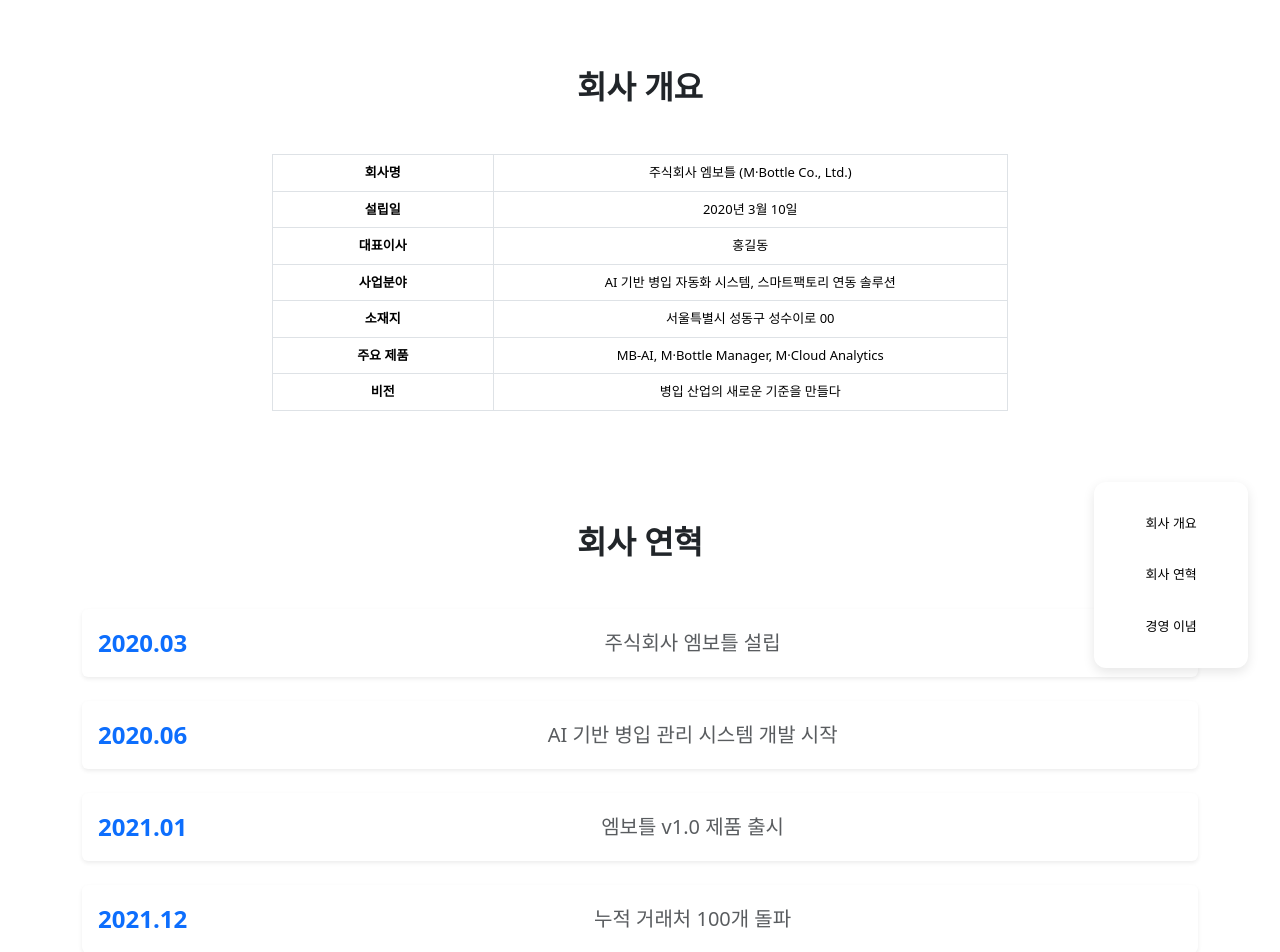
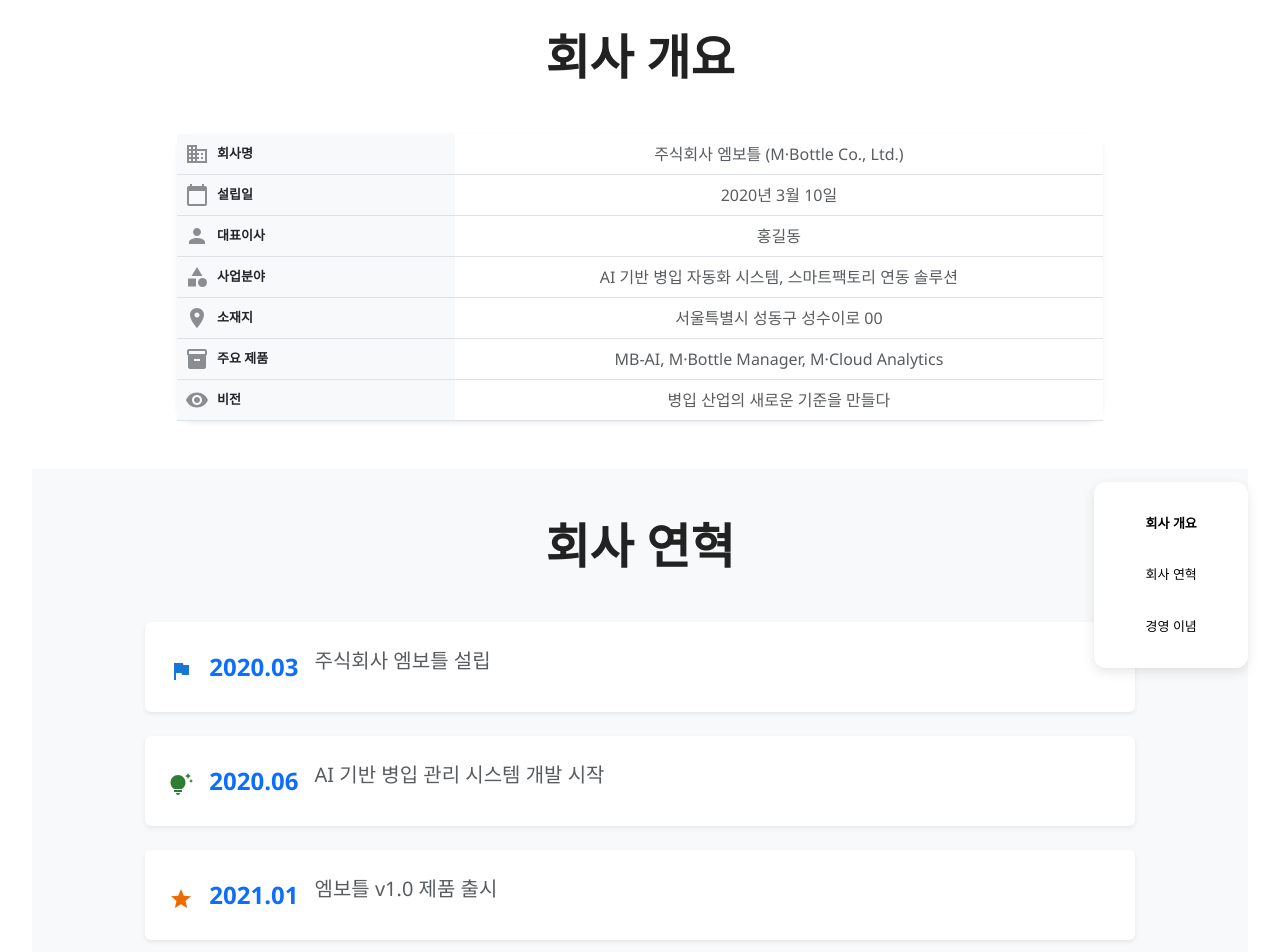
Before and after one commit to nwj0927/mbottle, a React (Create React App) app: page /company in a window 1280 px wide. Shown: the part 100-1052 px from the top of the page. Built offline with nearby package versions, Linux system fonts and the light colour scheme; no server answers.

Commit message:
20250709

```diff
--- a/src/pages/Company.css
+++ b/src/pages/Company.css
@@ -1,8 +1,7 @@
-/* Company.css */
-
+/* floating navigator 스타일 */
 .floating-navigator {
   position: fixed;
-  bottom: 2rem; /* 우측 하단 고정 */
+  bottom: 2rem;
   right: 2rem;
   width: 12vw;
   max-width: 180px;
@@ -17,7 +16,7 @@
   transition: all 0.3s ease;
 }
 
-/* 작은 화면 (모바일 대응) */
+/* 모바일 대응 */
 @media (max-width: 768px) {
   .floating-navigator {
     bottom: 1.2rem;
@@ -41,10 +40,26 @@
 .floating-navigator .nav-link {
   margin-top: 0.5rem;
   margin-bottom: 0.5rem;
-  color: #000000; /* react-bootstrap 기본 primary 색상 */
+  color: #000000;
 }
 
 .floating-navigator .nav-link.active {
   font-weight: bold;
-  color: #000000; /* react-bootstrap 기본 primary 색상 */
+  color: #000000;
 }
+
+/* 각 섹션의 스크롤 마진 보정 (고정 헤더 높이 10vh) */
+#profile,
+#history,
+#philosophy {
+  scroll-margin-top: 10vh;
+}
+
+/* App-section 기본 padding 보정 (헤더 높이만큼 위 여백 확보) */
+.App-section {
+  padding-top: 10vh;
+  padding-bottom: 5vh;
+  position: relative;
+  font-size: small;
+  z-index: 1;
+}
--- a/src/pages/CompanyHistory.css
+++ b/src/pages/CompanyHistory.css
@@ -19,3 +19,17 @@
 .timeline-description {
   flex: 1;
 }
+
+@media (max-width: 768px) {
+  .fs-5 {
+    font-size: 1rem !important;
+  }
+
+  .fs-4 {
+    font-size: 1.1rem !important;
+  }
+
+  .display-5 {
+    font-size: 2rem;
+  }
+}
--- a/src/pages/CompanyHistory.js
+++ b/src/pages/CompanyHistory.js
@@ -2,47 +2,93 @@ import React from "react"
 import { Container, Row, Col, Card } from "react-bootstrap"
 import { motion } from "framer-motion"
 import "bootstrap/dist/css/bootstrap.min.css"
-import "./CompanyHistory.css" // 선택: 커스텀 스타일
+import {
+  Flag,
+  Star,
+  WorkspacePremium,
+  EmojiEvents,
+  Public,
+  TipsAndUpdates,
+} from "@mui/icons-material"
+
+import "./CompanyHistory.css" // 선택: 스타일 추가 가능
 
 const companyHistory = [
-  { year: "2020.03", description: "주식회사 엠보틀 설립" },
-  { year: "2020.06", description: "AI 기반 병입 관리 시스템 개발 시작" },
-  { year: "2021.01", description: "엠보틀 v1.0 제품 출시" },
-  { year: "2021.12", description: "누적 거래처 100개 돌파" },
-  { year: "2022.07", description: "스마트팩토리 연동 시스템 런칭" },
-  { year: "2023.02", description: "ISO 9001 인증 획득" },
-  { year: "2023.11", description: "해외 3개국 수출 개시" },
-  { year: "2024.06", description: "AI 자동 최적화 시스템 'MB-AI' 출시" },
-  { year: "2025.01", description: "국내 1,000개 병입 시설 도입 달성" },
+  {
+    year: "2020.03",
+    description: "주식회사 엠보틀 설립",
+    icon: <Flag color="primary" />,
+  },
+  {
+    year: "2020.06",
+    description: "AI 기반 병입 관리 시스템 개발 시작",
+    icon: <TipsAndUpdates color="success" />,
+  },
+  {
+    year: "2021.01",
+    description: "엠보틀 v1.0 제품 출시",
+    icon: <Star color="warning" />,
+  },
+  {
+    year: "2021.12",
+    description: "누적 거래처 100개 돌파",
+    icon: <EmojiEvents color="secondary" />,
+  },
+  {
+    year: "2022.07",
+    description: "스마트팩토리 연동 시스템 런칭",
+    icon: <TipsAndUpdates color="info" />,
+  },
+  {
+    year: "2023.02",
+    description: "ISO 9001 인증 획득",
+    icon: <WorkspacePremium color="error" />,
+  },
+  {
+    year: "2023.11",
+    description: "해외 3개국 수출 개시",
+    icon: <Public color="primary" />,
+  },
+  {
+    year: "2024.06",
+    description: "AI 자동 최적화 시스템 'MB-AI' 출시",
+    icon: <TipsAndUpdates color="success" />,
+  },
+  {
+    year: "2025.01",
+    description: "국내 1,000개 병입 시설 도입 달성",
+    icon: <EmojiEvents color="warning" />,
+  },
 ]
 
 const CompanyHistory = () => {
   return (
-    <Container className="py-5">
-      <h2 className="text-center fw-bold mb-5">회사 연혁</h2>
-      <div className="timeline">
+    <Container fluid className="py-5 bg-light">
+      <h2 className="text-center fw-bold mb-5 display-5">회사 연혁</h2>
+      <Row className="justify-content-center">
+        <Col lg={10}>
           {companyHistory.map((item, index) => (
             <motion.div
               key={index}
-            initial={{ opacity: 0, x: index % 2 === 0 ? -50 : 50 }}
-            whileInView={{ opacity: 1, x: 0 }}
+              initial={{ opacity: 0, y: 40 }}
+              whileInView={{ opacity: 1, y: 0 }}
               viewport={{ once: true }}
-            transition={{ duration: 0.6, delay: index * 0.05 }}
-            className={`timeline-item ${index % 2 === 0 ? "left" : "right"}`}
+              transition={{ duration: 0.5, delay: index * 0.05 }}
+              className="mb-4"
             >
-            <Card className="shadow-sm border-0">
-              <Card.Body className="d-flex flex-column flex-md-row align-items-md-center gap-3">
-                <div className="timeline-year text-primary fw-bold fs-4">
-                  {item.year}
+              <Card className="shadow-sm border-0 bg-white">
+                <Card.Body className="d-flex flex-column flex-md-row align-items-start gap-3 p-4">
+                  <div className="d-flex align-items-center gap-3">
+                    <div className="fs-3">{item.icon}</div>
+                    <div className="text-primary fw-bold fs-4">{item.year}</div>
                   </div>
-                <div className="timeline-description fs-5 text-muted">
-                  {item.description}
-                </div>
+                  <div className="fs-5 text-muted">{item.description}</div>
                 </Card.Body>
               </Card>
             </motion.div>
           ))}
-      </div>
+        </Col>
+      </Row>
     </Container>
   )
 }
--- a/src/pages/CompanyPage.js
+++ b/src/pages/CompanyPage.js
@@ -2,11 +2,10 @@ import { useRef, useEffect, useState } from "react"
 import { useLocation } from "react-router-dom"
 import CompanyProfile from "./CompanyProfile"
 import CompanyHistory from "./CompanyHistory"
-import CompanyPhilosophy from "./CompanyPhilosophy" // ⬅ philosophy import
+import CompanyPhilosophy from "./CompanyPhilosophy"
 import { Nav } from "react-bootstrap"
-import "./Company.css" // CSS import
+import "./Company.css"
 
-// 사이드 네비게이터
 const FloatingNavigator = ({ activeSection }) => {
   return (
     <Nav className="flex-column floating-navigator">
@@ -29,23 +28,29 @@ const FloatingNavigator = ({ activeSection }) => {
 const CompanyPage = () => {
   const profileRef = useRef(null)
   const historyRef = useRef(null)
-  const philosophyRef = useRef(null) // ⬅ 철학 섹션 ref 추가
+  const philosophyRef = useRef(null)
   const location = useLocation()
   const [activeSection, setActiveSection] = useState("")
 
-  // 페이지 로드시 해시 스크롤 이동
   useEffect(() => {
     const hash = location.hash.replace("#", "")
-    if (hash === "profile" && profileRef.current) {
-      profileRef.current.scrollIntoView({ behavior: "smooth" })
-    } else if (hash === "history" && historyRef.current) {
-      historyRef.current.scrollIntoView({ behavior: "smooth" })
-    } else if (hash === "philosophy" && philosophyRef.current) {
-      philosophyRef.current.scrollIntoView({ behavior: "smooth" })
+    const refsMap = {
+      profile: profileRef,
+      history: historyRef,
+      philosophy: philosophyRef,
+    }
+    const targetRef = refsMap[hash]
+
+    if (targetRef && targetRef.current) {
+      const headerHeight = window.innerHeight * 0.1 // 헤더 높이 10vh 가정
+      const elementTop =
+        targetRef.current.getBoundingClientRect().top + window.pageYOffset
+      const scrollToPosition = elementTop - headerHeight
+
+      window.scrollTo({ top: scrollToPosition, behavior: "smooth" })
     }
   }, [location])
 
-  // 현재 활성 섹션 추적
   useEffect(() => {
     const handleScroll = () => {
       const profileTop = profileRef.current?.getBoundingClientRect().top ?? 0
@@ -70,10 +75,8 @@ const CompanyPage = () => {
 
   return (
     <section className="App-section">
-      {/* 사이드 네비게이터 */}
       <FloatingNavigator activeSection={activeSection} />
 
-      {/* 본문 영역 */}
       <div ref={profileRef} id="profile">
         <CompanyProfile />
       </div>
--- a/src/pages/CompanyPhilosophy.js
+++ b/src/pages/CompanyPhilosophy.js
@@ -1,25 +1,36 @@
 import React from "react"
 import { Container, Row, Col, Card } from "react-bootstrap"
 import { motion } from "framer-motion"
-import "bootstrap/dist/css/bootstrap.min.css"
-
+import PrecisionManufacturingIcon from "@mui/icons-material/PrecisionManufacturing"
+import AutoAwesomeIcon from "@mui/icons-material/AutoAwesome"
+import HandshakeIcon from "@mui/icons-material/Handshake"
+import EngineeringIcon from "@mui/icons-material/Engineering"
+import RecyclingIcon from "@mui/icons-material/Recycling"
 const coreValues = [
   {
     title: "정밀함",
     description: "세심한 설계와 품질관리로 완성도를 높입니다.",
+    icon: <PrecisionManufacturingIcon fontSize="inherit" color="primary" />,
   },
-  { title: "창의성", description: "감각적이고 차별화된 디자인을 개발합니다." },
+  {
+    title: "창의성",
+    description: "감각적이고 차별화된 디자인을 개발합니다.",
+    icon: <AutoAwesomeIcon fontSize="inherit" color="warning" />,
+  },
   {
     title: "신뢰",
     description: "투명한 커뮤니케이션과 약속 이행을 중시합니다.",
+    icon: <HandshakeIcon fontSize="inherit" color="success" />,
   },
   {
     title: "전문성",
     description: "금형부터 후가공까지 전공정 대응력을 보유합니다.",
+    icon: <EngineeringIcon fontSize="inherit" color="info" />,
   },
   {
     title: "지속 가능성",
     description: "환경을 생각한 소재 및 생산을 지향합니다.",
+    icon: <RecyclingIcon fontSize="inherit" color="success" />,
   },
 ]
 
@@ -83,7 +94,15 @@ const CompanyPhilosophy = () => {
               transition={{ duration: 0.5, delay: idx * 0.1 }}
             >
               <Card className="shadow-sm border-0 h-100">
-                <Card.Body>
+                <Card.Body className="d-flex flex-column align-items-start">
+                  <div
+                    style={{
+                      fontSize: "2.5rem",
+                      marginBottom: "0.5rem",
+                    }}
+                  >
+                    {value.icon}
+                  </div>
                   <h5 className="fw-bold text-dark">{value.title}</h5>
                   <p className="text-muted mb-0">{value.description}</p>
                 </Card.Body>
--- /dev/null
+++ b/src/pages/CompanyProfile.css
@@ -0,0 +1,12 @@
+th,
+td {
+  vertical-align: middle !important;
+}
+
+@media (max-width: 768px) {
+  th div {
+    flex-direction: column;
+    align-items: flex-start;
+    gap: 0.3rem;
+  }
+}
--- a/src/pages/CompanyProfile.js
+++ b/src/pages/CompanyProfile.js
@@ -1,23 +1,51 @@
 import React from "react"
-import { Container, Row, Col, Table } from "react-bootstrap"
+import { Container, Row, Col, Card, Table } from "react-bootstrap"
 import { motion } from "framer-motion"
-import "bootstrap/dist/css/bootstrap.min.css"
-
+import {
+  Business,
+  CalendarToday,
+  Person,
+  Category,
+  LocationOn,
+  Inventory,
+  Visibility,
+} from "@mui/icons-material"
+import "./CompanyProfile.css"
 const companyInfo = [
-  ["회사명", "주식회사 엠보틀 (M·Bottle Co., Ltd.)"],
-  ["설립일", "2020년 3월 10일"],
-  ["대표이사", "홍길동"],
-  ["사업분야", "AI 기반 병입 자동화 시스템, 스마트팩토리 연동 솔루션"],
-  ["소재지", "서울특별시 성동구 성수이로 00"],
-  ["주요 제품", "MB-AI, M·Bottle Manager, M·Cloud Analytics"],
-  ["비전", "병입 산업의 새로운 기준을 만들다"],
+  {
+    label: "회사명",
+    value: "주식회사 엠보틀 (M·Bottle Co., Ltd.)",
+    icon: <Business />,
+  },
+  { label: "설립일", value: "2020년 3월 10일", icon: <CalendarToday /> },
+  { label: "대표이사", value: "홍길동", icon: <Person /> },
+  {
+    label: "사업분야",
+    value: "AI 기반 병입 자동화 시스템, 스마트팩토리 연동 솔루션",
+    icon: <Category />,
+  },
+  {
+    label: "소재지",
+    value: "서울특별시 성동구 성수이로 00",
+    icon: <LocationOn />,
+  },
+  {
+    label: "주요 제품",
+    value: "MB-AI, M·Bottle Manager, M·Cloud Analytics",
+    icon: <Inventory />,
+  },
+  {
+    label: "비전",
+    value: "병입 산업의 새로운 기준을 만들다",
+    icon: <Visibility />,
+  },
 ]
 
 const CompanyProfile = () => {
   return (
     <Container className="py-5">
       <motion.h2
-        className="text-center mb-5 fw-bold"
+        className="text-center mb-5 fw-bold display-5"
         initial={{ opacity: 0, y: 20 }}
         whileInView={{ opacity: 1, y: 0 }}
         transition={{ duration: 0.5 }}
@@ -26,23 +54,35 @@ const CompanyProfile = () => {
         회사 개요
       </motion.h2>
       <Row className="justify-content-center">
-        <Col md={8}>
+        <Col lg={10}>
           <motion.div
             initial={{ opacity: 0 }}
             whileInView={{ opacity: 1 }}
             transition={{ duration: 0.6 }}
             viewport={{ once: true }}
           >
-            <Table bordered hover>
+            <Card className="shadow-sm border-0 rounded-4 bg-white">
+              <Table responsive className="mb-0">
                 <tbody>
-                {companyInfo.map(([label, value], index) => (
+                  {companyInfo.map((item, index) => (
                     <tr key={index}>
-                    <th style={{ width: "30%" }}>{label}</th>
-                    <td>{value}</td>
+                      <th
+                        className="align-middle bg-light text-dark fw-semibold"
+                        style={{ width: "30%" }}
+                      >
+                        <div className="d-flex align-items-center gap-2">
+                          <span style={{ opacity: 0.5 }}>{item.icon}</span>
+                          {item.label}
+                        </div>
+                      </th>
+                      <td className="align-middle text-muted fs-6">
+                        {item.value}
+                      </td>
                     </tr>
                   ))}
                 </tbody>
               </Table>
+            </Card>
           </motion.div>
         </Col>
       </Row>
--- a/src/pages/MainPage.js
+++ b/src/pages/MainPage.js
@@ -1,38 +1,85 @@
 import "./Pages.css"
 import "bootstrap/dist/css/bootstrap.min.css"
-// import logo from "../logo.svg"
 import Carousel from "../components/Carousel.js"
-import Board from "../components/Board.js"
+import { Container, Row, Col, Button, Card } from "react-bootstrap"
+
+const products = [
+  {
+    title: "초정밀 CNC 머신",
+    description: "정밀도와 내구성을 자랑하는 최신 CNC 장비입니다.",
+    image: "/images/product1.jpg",
+  },
+  {
+    title: "자동화 로봇 암",
+    description: "산업 현장에서 효율을 극대화하는 스마트 로봇 암.",
+    image: "/images/product2.jpg",
+  },
+  {
+    title: "에코 에너지 모듈",
+    description: "친환경 기술이 적용된 고효율 에너지 변환 장치.",
+    image: "/images/product3.jpg",
+  },
+]
+
 const MainPage = () => {
   return (
     <div>
+      {/* 메인 슬라이더 영역 */}
       <section className="App-section">
         <Carousel />
-        {/* <Board /> */}
-        {/* <img src={logo} className="App-logo" alt="logo" /> */}
-        <p>
-          {`
-          Editsssssssssssss
-          Editsssssssssssss
-          Editsssssssssssss
-          Editsssssssssssss
-          Editsssssssssssss
-          Editsssssssssssss
-          Editsssssssssssss
-          \n\n\n\n\n\n\n\n\n\n\n\n\n\n\n\n\n\n\n\n\n\n\n\n\n\n\n\n\n
-          \n
-          `}
-          <code>src/App.js</code> and save to reload.
-        </p>
+      </section>
 
-        <a
-          className="App-link"
-          href="https://reactjs.org"
-          target="_blank"
-          rel="noopener noreferrer"
-        >
-          Learn React
-        </a>
+      {/* 회사 소개 영역 */}
+      <section className="intro-section py-5 bg-light">
+        <Container>
+          <Row className="align-items-center">
+            <Col md={6}>
+              <h2 className="mb-4">신뢰와 혁신의 기업</h2>
+              <p>
+                저희 회사는 정밀한 기술력과 차별화된 서비스로 고객 만족을
+                최우선으로 생각합니다. 끊임없는 연구개발과 품질 향상을 통해
+                미래를 함께 만들어가고 있습니다.
+              </p>
+              <Button variant="primary" href="/about">
+                회사소개 보기
+              </Button>
+            </Col>
+            <Col md={6}>
+              <img
+                src="/images/company_intro.jpg"
+                alt="회사 이미지"
+                className="img-fluid rounded shadow"
+              />
+            </Col>
+          </Row>
+        </Container>
+      </section>
+
+      {/* 신제품 소개 카드 영역 */}
+      <section className="products-section py-5">
+        <Container>
+          <h3 className="mb-4 text-center">신제품 소개</h3>
+          <Row>
+            {products.map((product, index) => (
+              <Col md={4} sm={6} xs={12} className="mb-4" key={index}>
+                <Card className="h-100 shadow-sm">
+                  <Card.Img
+                    variant="top"
+                    src={product.image}
+                    alt={product.title}
+                  />
+                  <Card.Body>
+                    <Card.Title>{product.title}</Card.Title>
+                    <Card.Text>{product.description}</Card.Text>
+                    <Button variant="outline-primary" size="sm">
+                      자세히 보기
+                    </Button>
+                  </Card.Body>
+                </Card>
+              </Col>
+            ))}
+          </Row>
+        </Container>
       </section>
     </div>
   )
--- a/src/pages/Pages.css
+++ b/src/pages/Pages.css
@@ -1,11 +1,17 @@
+/* 전체 앱 기본 스타일 */
 .App {
   text-align: center;
   white-space: pre-wrap;
+  background-color: #f5f5f5;
+  color: #222;
+  font-family: "Segoe UI", sans-serif;
 }
 
+/* 로고 애니메이션 */
 .App-logo {
   height: 40vmin;
   pointer-events: none;
+  filter: grayscale(100%) contrast(120%);
 }
 
 @media (prefers-reduced-motion: no-preference) {
@@ -14,25 +20,81 @@
   }
 }
 
+/* 섹션 공통 패딩 */
 .App-section {
-  padding-top: 15vh;
-  padding-bottom: 5vh;
-  position: relative; /* 또는 static */
-  font-size: small;
+  padding: 7vh 2rem;
+  font-size: 1rem;
+  background-color: #fff;
   z-index: 1;
 }
+
+/* 카드 전용 섹션 스타일 */
 .App-card {
-  padding-top: 15vh;
-  padding-bottom: 5vh;
-  position: relative; /* 또는 static */
+  padding: 7vh 2rem;
+  background-color: #fafafa;
   text-align: left;
   z-index: 1;
 }
 
+/* 링크 스타일 */
 .App-link {
-  color: #61dafb;
+  color: #666;
+  text-decoration: none;
+  border-bottom: 1px solid #aaa;
+  transition: color 0.3s, border-color 0.3s;
+}
+.App-link:hover {
+  color: #000;
+  border-color: #000;
 }
 
+/* 제품 카드에 적용할 애니메이션 효과 */
+.card {
+  transition: transform 0.3s ease, box-shadow 0.3s ease;
+  border: none;
+  background-color: #f0f0f0;
+}
+.card:hover {
+  transform: translateY(-5px);
+  box-shadow: 0 6px 16px rgba(0, 0, 0, 0.15);
+}
+
+/* 카드 이미지 스타일 */
+.card-img-top {
+  filter: grayscale(100%);
+  object-fit: cover;
+  height: 200px;
+}
+
+/* 카드 텍스트 및 버튼 */
+.card-title {
+  font-weight: 600;
+  color: #111;
+}
+.card-text {
+  color: #555;
+}
+.btn-outline-primary {
+  border-color: #444;
+  color: #444;
+}
+.btn-outline-primary:hover {
+  background-color: #444;
+  color: #fff;
+}
+
+/* 반응형 대응 */
+@media (max-width: 768px) {
+  .App-section,
+  .App-card {
+    padding: 5vh 1rem;
+  }
+  .card-img-top {
+    height: 160px;
+  }
+}
+
+/* 로고 회전 애니메이션 */
 @keyframes App-logo-spin {
   from {
     transform: rotate(0deg);
```
Lines whose indentation alone changed are shown as unchanged.
